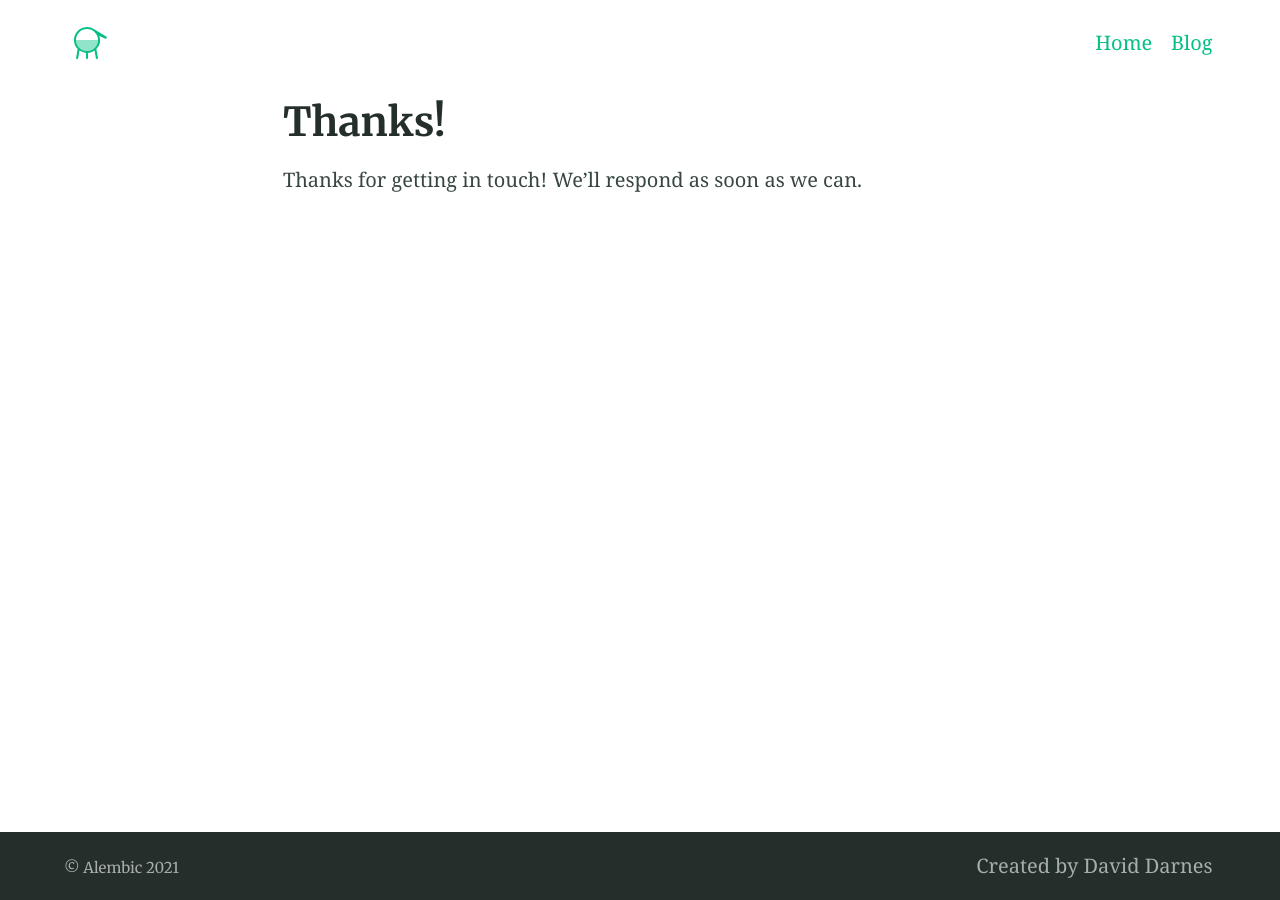
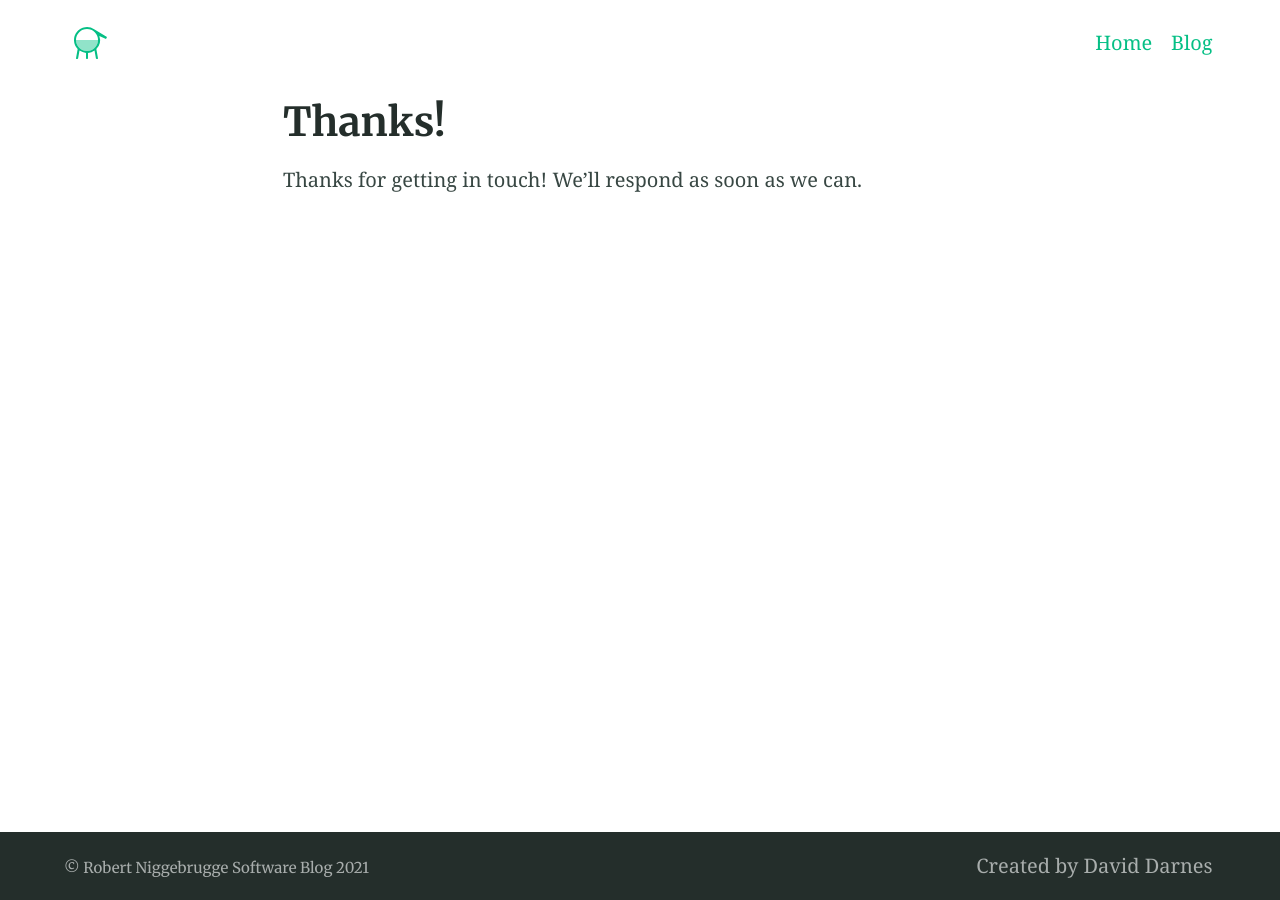
Before and after one commit to hafey1/hafey.github.io-SoftwareDevelopment, a Jekyll site: the page built from thanks.md, in a window 1280 px wide. Built offline with Jekyll 4.4.1, drawn with Linux system fonts in a browser that asks for light colours.

Commit message:
removed tab text

```diff
--- a/_config.yml
+++ b/_config.yml
@@ -91,7 +91,7 @@ defaults:
 # 7. Site settings
 encoding: utf-8 # Make sure the encoding is right
 lang: en-GB # Set the site language
-title: "Alembic" # Site name or title, also used in jekyll-seo-tag
+title: "Robert Niggebrugge Software Blog" # Site name or title, also used in jekyll-seo-tag
 logo: "/assets/logos/logo.svg" # Site logo, also used in jekyll-seo-tag
 description: "Software blog built using the alembic jekyll boilerplate."
 baseurl: ""
```
